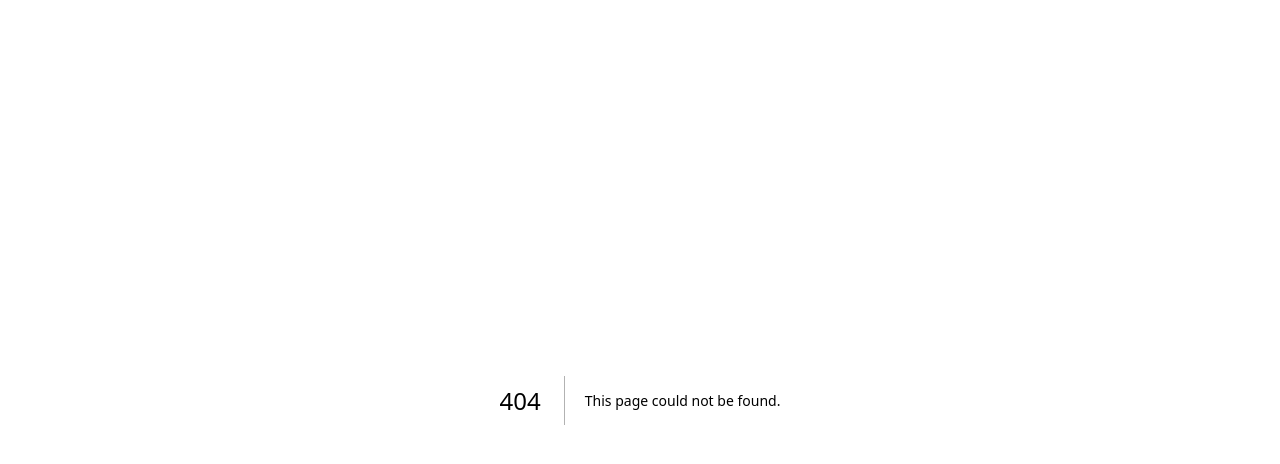
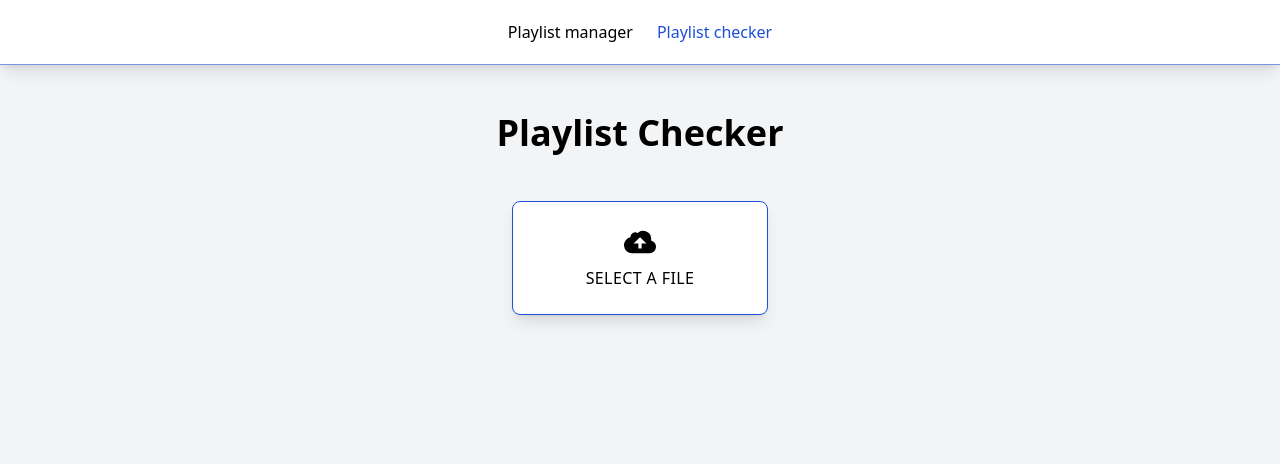
Before and after one commit to Damokless/iptv-manager, a Next.js app: page /playlist-checker in a window 1280 px wide. Before the commit this address had no page. Shown: the top 464 px of the page. Built offline with nearby package versions, Linux system fonts and the light colour scheme.

Commit message:
feat : adding playlist-checker page

```diff
--- /dev/null
+++ b/src/app/playlist-checker/page.tsx
@@ -0,0 +1,71 @@
+"use client";
+import Navbar from "@/components/navbar/Navbar";
+import Image from "next/image";
+import { useState } from "react";
+import { Channel } from "@/interfaces/Channel";
+import OnlinePing from "@/components/pings/onlinePing";
+import OfflinePing from "@/components/pings/offlinePing";
+
+export default function PlaylistManager() {
+  const [channels, setChannels] = useState<Channel[]>([]);
+  async function handleFile(file: any) {
+    if (file) {
+      const dataText = await file[0].text();
+      const channelsList = await fetch(`http://localhost:4000/playlistChecker`, { method: "POST", headers: { "Content-Type": "application/json" }, body: JSON.stringify({ data: dataText })}).then(res => res.json()).then(data => {return data});
+      setChannels(channelsList);
+    }
+  }
+  function deleteChannel(id: number) {
+    setChannels(channels.filter((channel : Channel) => channel.id !== id))
+  }
+  console.log(channels)
+  return (
+    <div className="bg-gray-100 h-screen">
+      <Navbar />
+      <section>
+        <div className="mx-auto max-w-screen-xl px-4 py-12 lg:flex lg:items-center">
+          <div className="mx-auto text-center">
+            <h1 className="text-3xl font-extrabold sm:text-4xl">
+              Playlist Checker
+            </h1>
+          </div>
+        </div>
+      </section>
+      <div className="flex mx-auto max-w-screen-xl items-center justify-center">
+        <label className="w-64 flex flex-col items-center px-4 py-6 bg-white text-blue rounded-lg shadow-lg tracking-wide uppercase border border-blue-700 cursor-pointer hover:bg-blue-700 hover:text-white">
+          <svg className="w-8 h-8" fill="currentColor" xmlns="http://www.w3.org/2000/svg" viewBox="0 0 20 20">
+            <path d="M16.88 9.1A4 4 0 0 1 16 17H5a5 5 0 0 1-1-9.9V7a3 3 0 0 1 4.52-2.59A4.98 4.98 0 0 1 17 8c0 .38-.04.74-.12 1.1zM11 11h3l-4-4-4 4h3v3h2v-3z" />
+          </svg>
+          <span className="mt-2 text-base leading-normal">Select a file</span>
+          <input type="file" className="hidden" accept=".m3u,.m3u8" onChange={(e) => handleFile(e.target.files)} />
+        </label>
+      </div>
+      {channels.length > 0 && (
+      <>
+        <div className="grid grid-cols-4 gap-4 bg-gray-100">
+          {channels.map((channel: Channel) => (
+            <div className="max-w-lg mx-auto my-10 w-4/5	 bg-gray-50 border border-blue-700 rounded-lg shadow-lg p-5" key={channel.url}>
+              {channel.tvgLogo ? <Image className="w-32 h-32  mx-auto" width={128} height={128} src={channel.tvgLogo} alt="Tv logo" /> : <div className="w-32 h-32"></div>}
+              <h2 className="text-center text-1xl font-semibold mt-3">{channel.tvgId}</h2>
+              <p className="text-center text-gray-600 mt-1">{channel.name}</p>
+              {channel.liveStatus !== 200 ? <OfflinePing /> : <OnlinePing />}
+              <div className="flex justify-center mt-5">
+                <div className="mt-8 flex flex-wrap justify-center gap-4">
+                  <button onClick={() => deleteChannel(channel.id)} className="block w-full rounded bg-white border border-red-700 shadow-lg px-12 py-3 text-sm font-medium text-black hover:bg-red-500 hover:text-white focus:outline-none focus:ring-none sm:w-auto">
+                    Delete
+                  </button>
+                </div>
+              </div>
+            </div>
+          ))}
+        </div>
+        <div className=" flex flex-wrap justify-center gap-4 bg-gray-100">
+          <a className="block w-full rounded bg-white border border-green-700 shadow-lg px-12 py-3 text-sm font-medium text-black hover:bg-green-500 hover:text-white focus:outline-none focus:ring-none sm:w-auto" href="/playlist-manager">
+            Save playlist
+          </a>
+        </div>
+      </>
+      )}
+    </div>
+  );
+}
```
